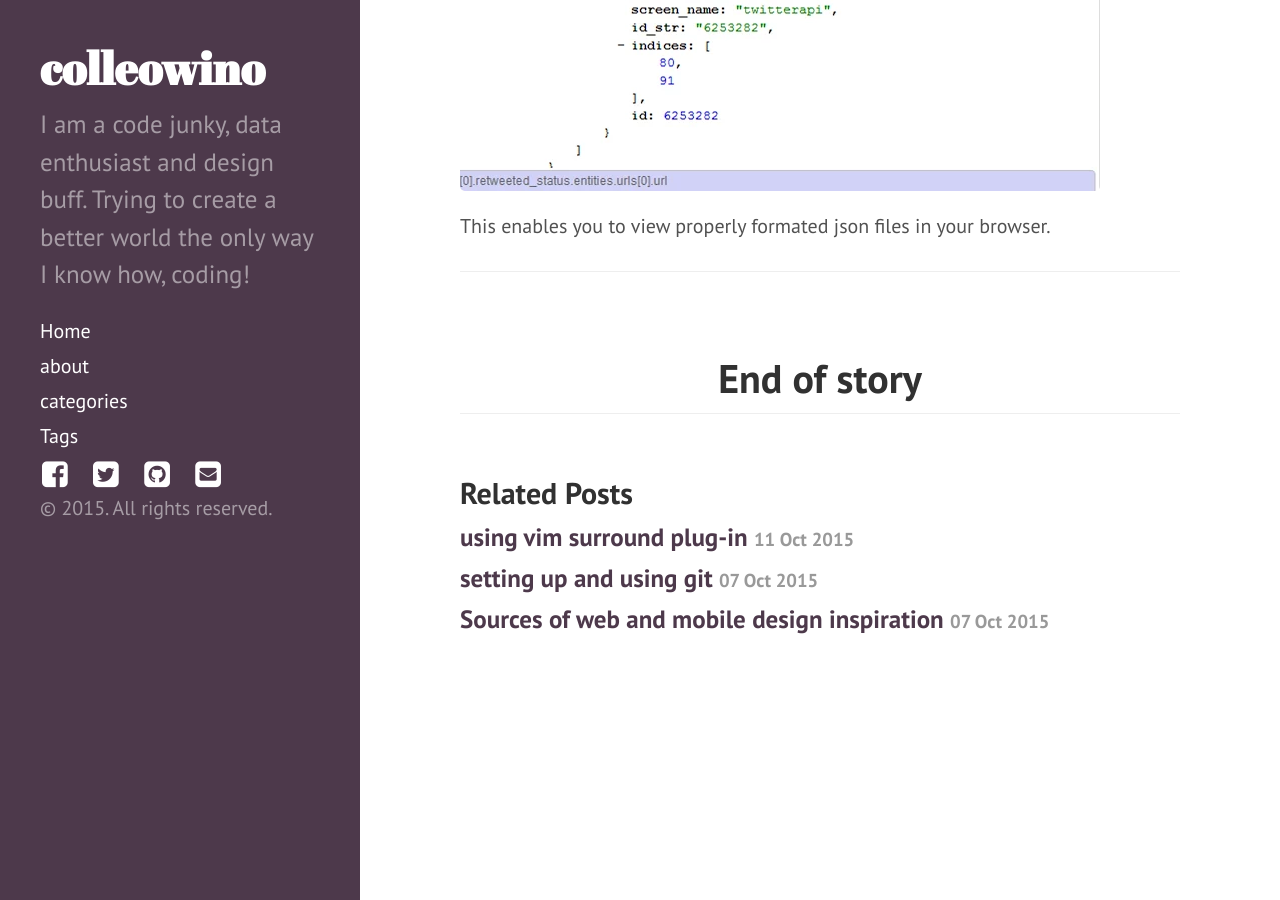
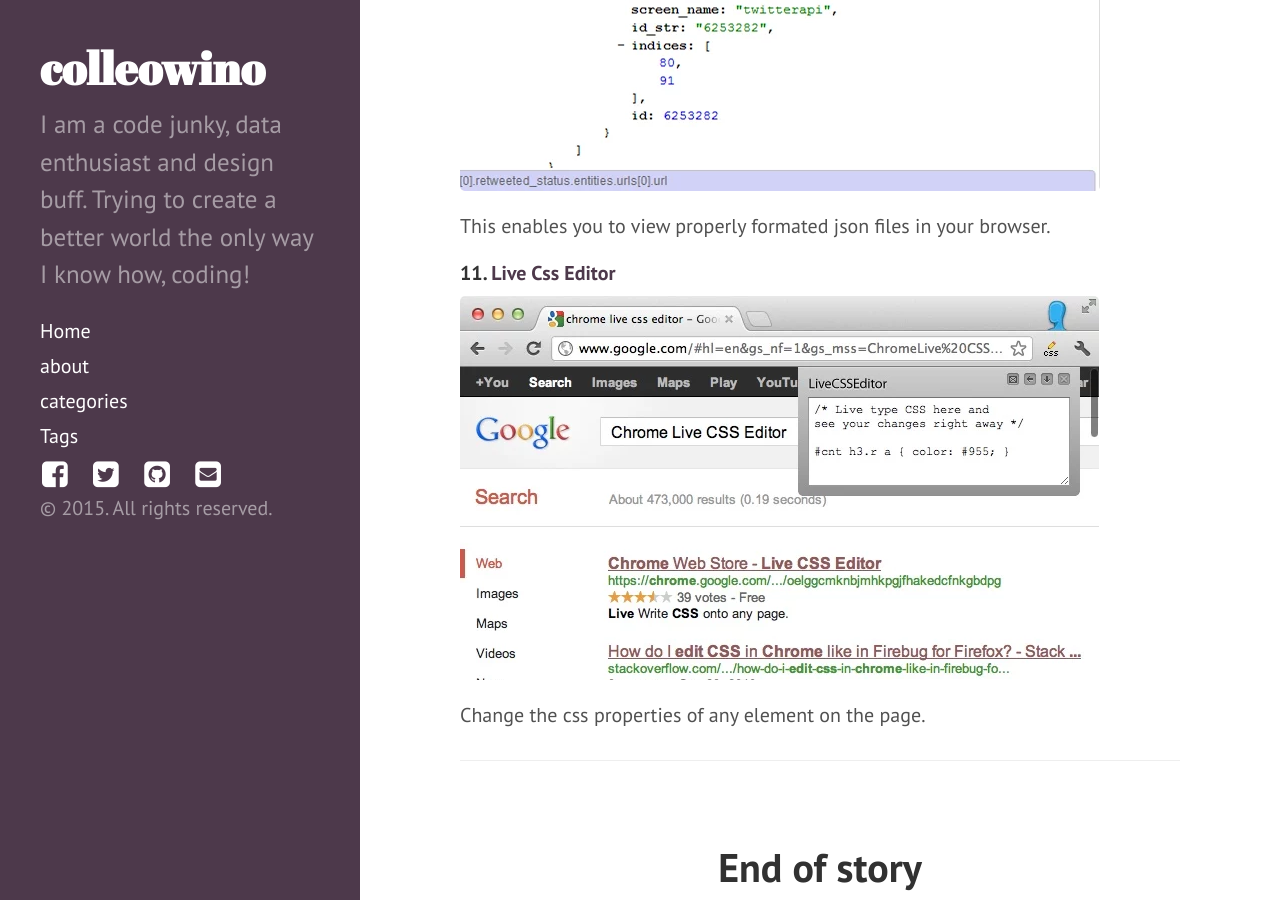
Before and after one commit to colleowino/colleowino.github.io, a Jekyll site: the page built from _posts/2015-09-30-my-favorite-browser-addons.md, in a window 1280 px wide and 900 px high, scrolled down 2905 px. Built offline with Jekyll 4.4.1, drawn with Linux system fonts in a browser that asks for light colours; nearby versions of some CDN libraries; comment, search, counter and statistics services are not loaded.

Commit message:
+update live css editor

```diff
--- a/_posts/2015-09-30-my-favorite-browser-addons.md
+++ b/_posts/2015-09-30-my-favorite-browser-addons.md
@@ -51,4 +51,10 @@
 </a>
 This enables you to view properly formated json files in your browser.
 
+#### 11. [Live Css Editor](https://chrome.google.com/webstore/detail/live-css-editor/oelggcmknbjmhkpgjfhakedcfnkgbdpg)
+<a target="_blank" href="https://chrome.google.com/webstore/detail/live-css-editor/oelggcmknbjmhkpgjfhakedcfnkgbdpg">
+![colorpeek](/img/livecss.png)
+</a>
+Change the css properties of any element on the page.
+
 -----
```
Also changed, not shown: img/livecss.png (added).
